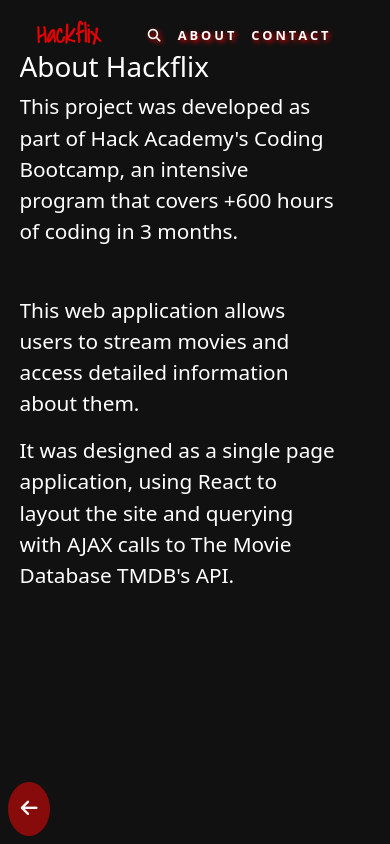
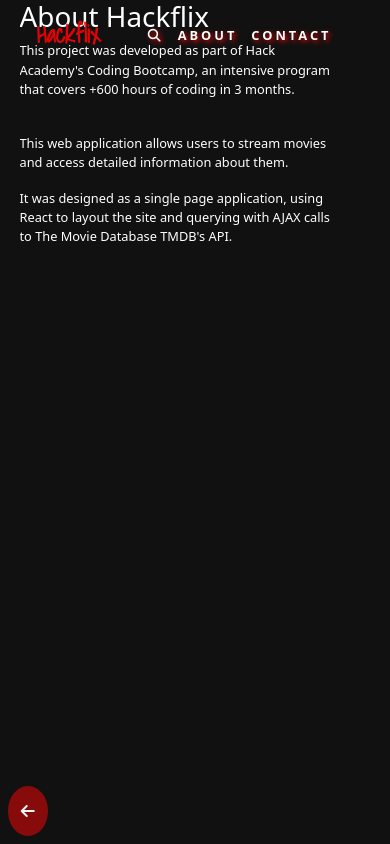
Before and after one commit to MarianaMelli/Hackflix-react, a React (Vite) app: page /about-us in a window 390 px wide. Shown: the top 844 px of the page. Built offline with nearby package versions, Linux system fonts and the light colour scheme.

Commit message:
Update App.css

```diff
--- a/src/App.css
+++ b/src/App.css
@@ -589,9 +589,12 @@ li {
     bottom: 2.6rem;
   }
   .about {
-    font-size: 1.2rem;
+    font-size: 1rem;
     overflow-y: scroll;
-    padding-top: 50px;
+    padding-top: 0px;
+  }
+  .about-description{
+    font-size: 0.8rem;
   }
   .contact {
     overflow-y: scroll;
@@ -601,7 +604,7 @@ li {
   }
   .contact-info p {
     width: 95%;
-    font-size: 1.2rem;
+    font-size: 0.8rem;
   }
   .back-home-btn {
     display: none;
```
